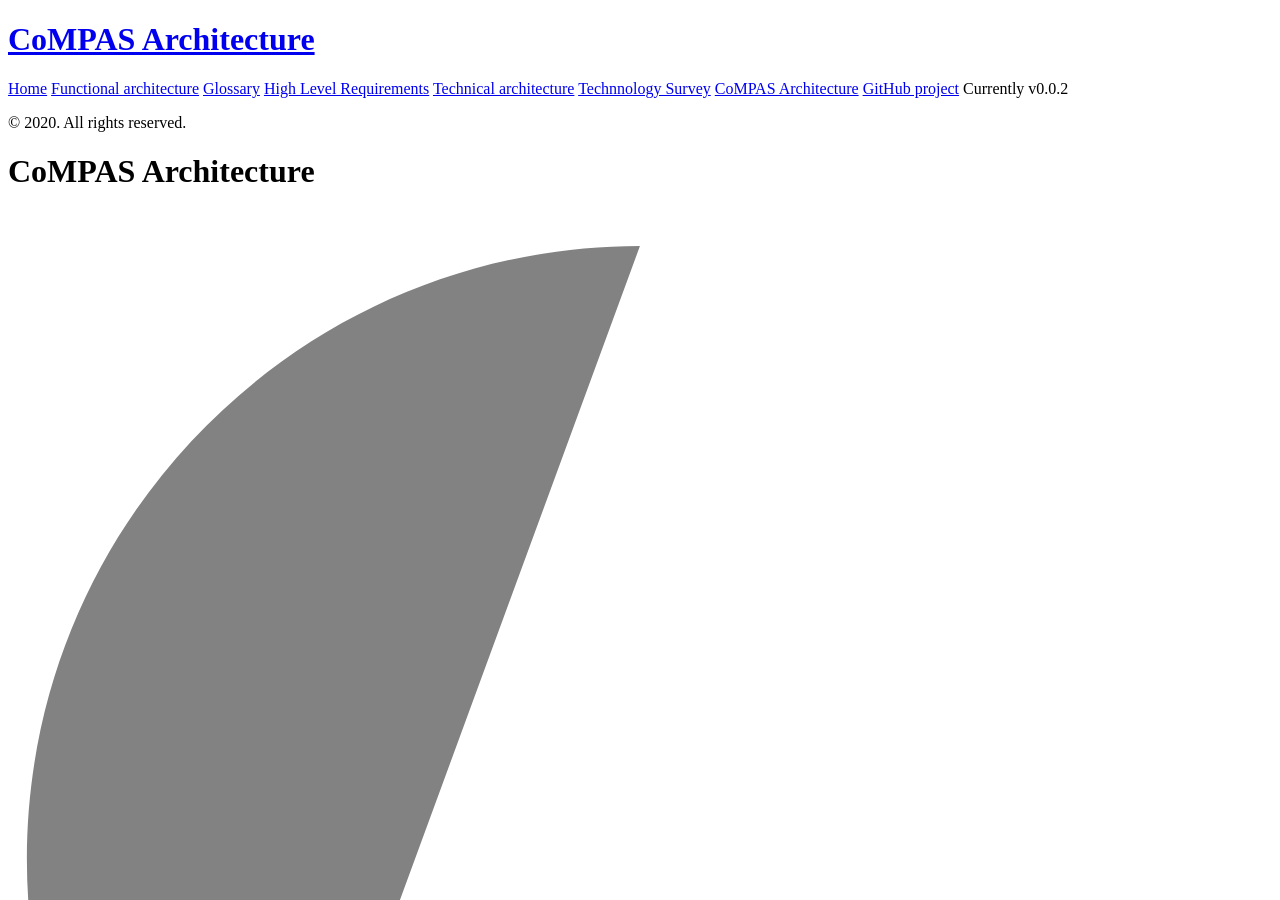
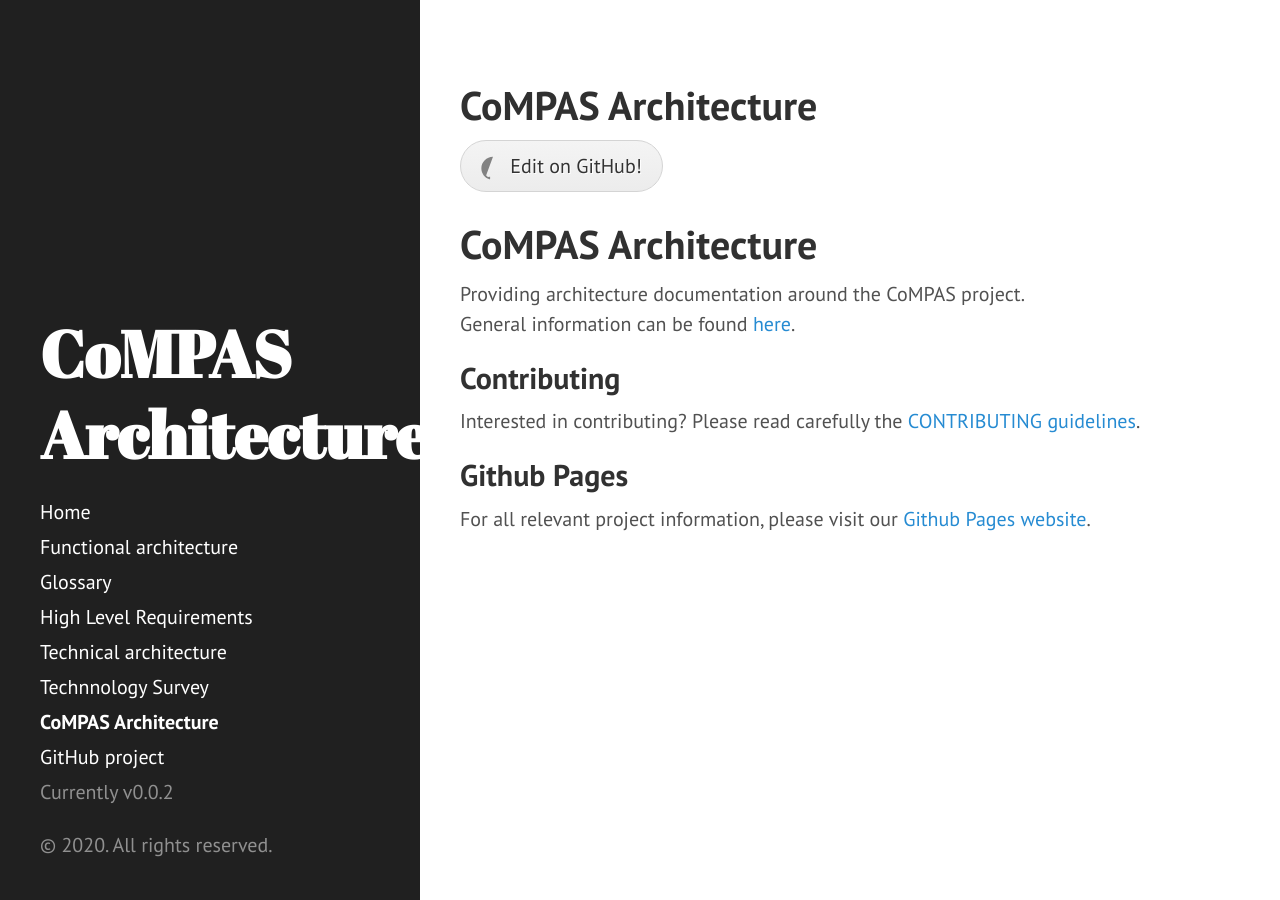
Before and after one commit to com-pas/compas-architecture, a Jekyll site: the page built from README.md, in a window 1280 px wide and 900 px high. Built offline with Jekyll 4.4.1, drawn with Linux system fonts in a browser that asks for light colours; our own code applies the rules of GitHub Pages for plain Markdown files.

Commit message:
CSS files are now being found again
Signed-off-by: Rob Tjalma <rob@tjalma.com>

```diff
--- a/_includes/head.html
+++ b/_includes/head.html
@@ -15,15 +15,15 @@
   </title>
 
   <!-- CSS -->
-  <link rel="stylesheet" href="{{ site.baseurl }}public/css/poole.css">
-  <link rel="stylesheet" href="{{ site.baseurl }}public/css/syntax.css">
-  <link rel="stylesheet" href="{{ site.baseurl }}public/css/hyde.css">
-  <link rel="stylesheet" href="{{ site.baseurl }}public/css/gitbutton.css">
+  <link rel="stylesheet" href="{{ site.baseurl }}/public/css/poole.css">
+  <link rel="stylesheet" href="{{ site.baseurl }}/public/css/syntax.css">
+  <link rel="stylesheet" href="{{ site.baseurl }}/public/css/hyde.css">
+  <link rel="stylesheet" href="{{ site.baseurl }}/public/css/gitbutton.css">
   <link rel="stylesheet" href="http://fonts.googleapis.com/css?family=PT+Sans:400,400italic,700|Abril+Fatface">
 
   <!-- Icons -->
-  <link rel="apple-touch-icon-precomposed" sizes="144x144" href="{{ site.baseurl }}public/apple-touch-icon-144-precomposed.png">
-                                 <link rel="shortcut icon" href="{{ site.baseurl }}public/favicon.ico">
+  <link rel="apple-touch-icon-precomposed" sizes="144x144" href="{{ site.baseurl }}/public/apple-touch-icon-144-precomposed.png">
+                                 <link rel="shortcut icon" href="{{ site.baseurl }}/public/favicon.ico">
 
   <!-- RSS -->
   <link rel="alternate" type="application/rss+xml" title="RSS" href="/atom.xml">
```
